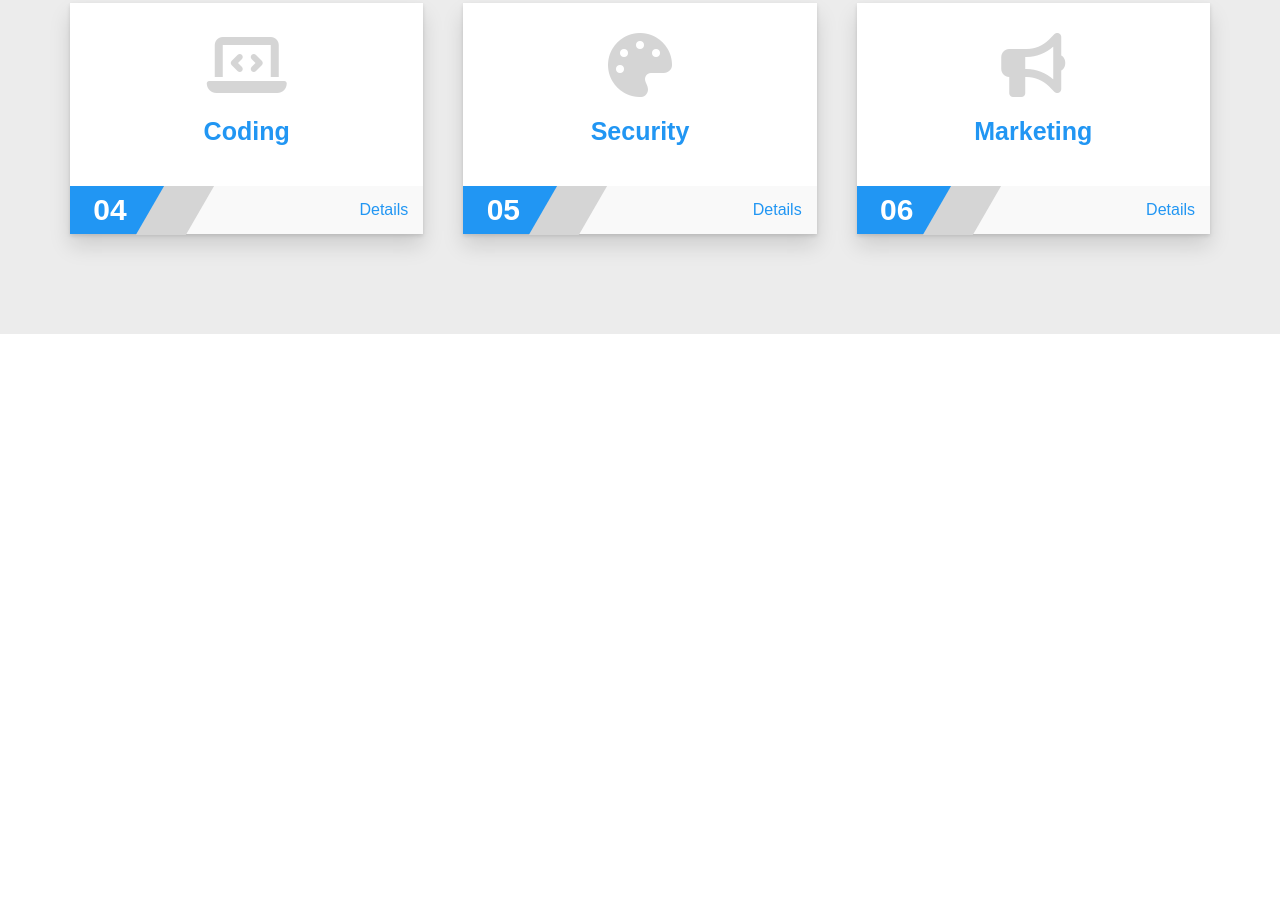
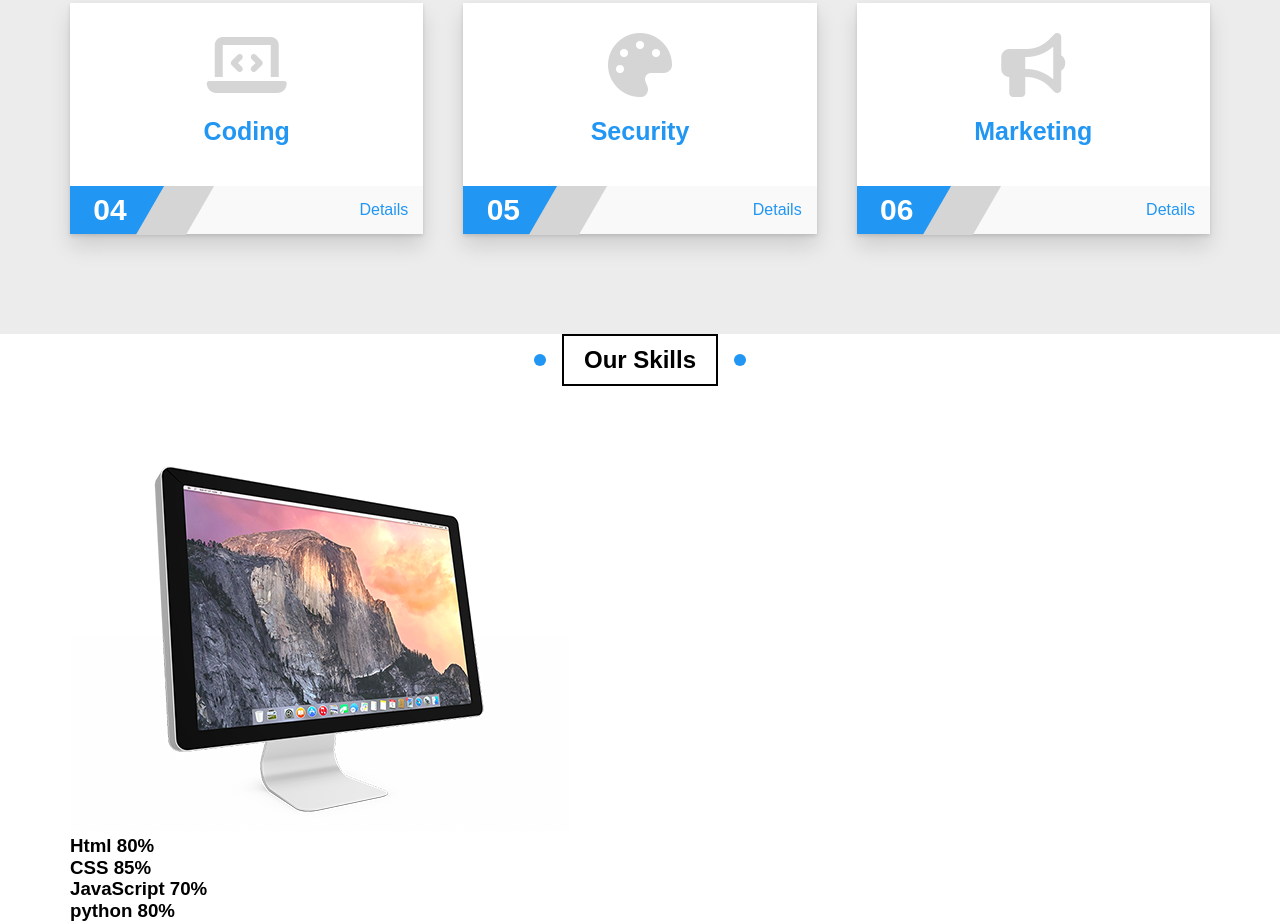
Before and after one commit to Eslam-Nazer/HTML-CSS-Template_Three, a plain HTML site: page index.html in a window 1280 px wide. Shown: the part 7150-8071 px from the top of the page. Before the commit the page ends 7484 px from the top, so only its background shows below. Drawn offline with Linux system fonts and the light colour scheme.

Commit message:
Our-Skills Section

```diff
--- a/index.html
+++ b/index.html
@@ -3,7 +3,7 @@
   <head>
     <meta charset="UTF-8" />
     <meta name="viewport" content="width=device-width, initial-scale=1.0" />
-    <title>Document</title>
+    <title>Elzero | Template Three</title>
     <link rel="stylesheet" href="css/normalize.css" />
     <!-- Main Project Css File -->
     <link rel="stylesheet" href="css/main.css" />
@@ -654,5 +654,39 @@
       </div>
     </div>
     <!-- End Services -->
+    <!-- Start Skills -->
+    <div class="our-skills" id="our-skills">
+      <h2 class="main-title">Our Skills</h2>
+      <div class="container">
+        <img src="images/skills.png" alt="..." />
+        <div class="skills">
+          <div class="skill">
+            <h3>Html <span>80%</span></h3>
+            <div class="the-progress">
+              <span style="width: 80%"></span>
+            </div>
+          </div>
+          <div class="skill">
+            <h3>CSS <span>85%</span></h3>
+            <div class="the-progress">
+              <span style="width: 85%"></span>
+            </div>
+          </div>
+          <div class="skill">
+            <h3>JavaScript <span>70%</span></h3>
+            <div class="the-progress">
+              <span style="width: 70%"></span>
+            </div>
+          </div>
+          <div class="skill">
+            <h3>python <span>80%</span></h3>
+            <div class="the-progress">
+              <span style="width: 80%"></span>
+            </div>
+          </div>
+        </div>
+      </div>
+    </div>
+    <!-- End Skills -->
   </body>
 </html>
```
